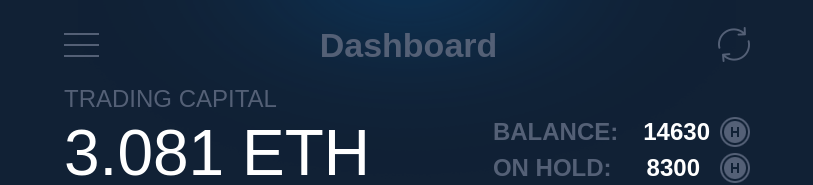
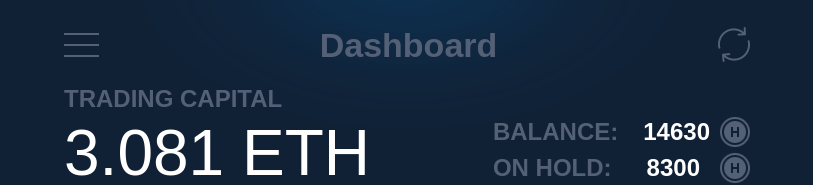
Before and after one commit to DmitruVasilev/test_for_Hyper_Quant, a React app: page / in a window 1280 px wide. Shown: the top 185 px of the page, without its empty margins (233-1046 px from the left). Built offline with nearby package versions, Linux system fonts and the light colour scheme.

Commit message:
Update fw for trade caption

```diff
--- a/src/components/Balance/Balance.sass
+++ b/src/components/Balance/Balance.sass
@@ -39,6 +39,7 @@
   .capital__caption
     margin-bottom: 10px
     font-size: 24px
+    font-weight: bold
     font-family: $base-ff
     color: $text
     text-transform: uppercase
```
